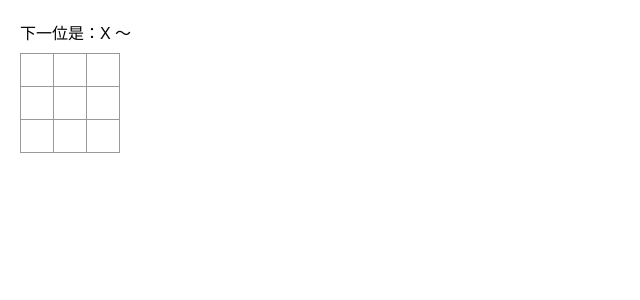
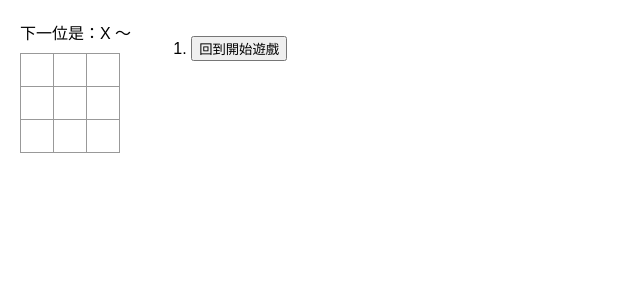
Before and after one commit to MingLin1995/Tic-Tac-Toe, a React (Create React App) app: page / in a window 1280 px wide. Shown: the top 300 px of the page, without its empty margins (0-640 px from the left). Built offline with nearby package versions, Linux system fonts and the light colour scheme.

Commit message:
完成歷史紀錄功能

```diff
--- a/src/App.tsx
+++ b/src/App.tsx
@@ -15,11 +15,12 @@ function Square({ value, onSquareClick }: SquareProps) {
   );
 }
 
-export default function Board() {
+// 由 props 控制
+function Board({ xIsNext, squares, onPlay }) {
   // Array 建立長度為9的空陣列 ; fill 用來填充陣列的方法
   // squares = [null, null, null, null, null, null, null, null, null]
-  const [squares, setSquares] = useState(Array(9).fill(null));
-  const [xIsNext, setXIsNext] = useState(true); // 預設 X = true
+  // const [squares, setSquares] = useState(Array(9).fill(null));
+  // const [xIsNext, setXIsNext] = useState(true); // 預設 X = true
 
   function handleClick(i: number) {
     // 判斷是否已經有值 ( X or O) or 檢查是否已經達成一直線
@@ -28,7 +29,7 @@ export default function Board() {
     }
 
     const nextSquares = squares.slice(); // 建立副本，可與之前紀錄做比較（返回上一步）
-    setSquares(nextSquares); // 更新 squares 狀態
+    // setSquares(nextSquares); // 更新 squares 狀態
 
     // 用來判斷是否為下個玩家
     if (xIsNext) {
@@ -36,7 +37,8 @@ export default function Board() {
     } else {
       nextSquares[i] = 'O';
     }
-    setXIsNext(!xIsNext); // 更新 xIsNext 為下一個玩家
+    // setXIsNext(!xIsNext); // 更新 xIsNext 為下一個玩家
+    onPlay(nextSquares); // 更新 squares xIsNext
   }
 
   const winner = calculateWinner(squares);
@@ -69,6 +71,49 @@ export default function Board() {
         <Square value={squares[8]} onSquareClick={() => handleClick(8)} />
       </div>
     </>
+  );
+}
+
+export default function Game() {
+  const [history, setHistory] = useState([Array(9).fill(null)]);
+  const [currentMove, setCurrentMove] = useState(0);
+  const xIsNext = currentMove % 2 === 0;
+  const currentSquares = history[currentMove];
+
+  function handlePlay(nextSquares: (string | null)[]) {
+    const nextHistory = [...history.slice(0, currentMove + 1), nextSquares];
+    // 更新 squares 改為用 history 儲存 （每個步驟的每個格子的值）
+    setHistory(nextHistory);
+    setCurrentMove(nextHistory.length - 1);
+  }
+
+  function jumpTo(nextMove: number) {
+    setCurrentMove(nextMove);
+  }
+
+  const moves = history.map((squares, move) => {
+    let description: string;
+    if (move > 0) {
+      description = '回到第 ' + move + ' 步驟';
+    } else {
+      description = '回到開始遊戲';
+    }
+    return (
+      <li key={move}>
+        <button onClick={() => jumpTo(move)}>{description}</button>
+      </li>
+    );
+  });
+
+  return (
+    <div className="game">
+      <div className="game-board">
+        <Board xIsNext={xIsNext} squares={currentSquares} onPlay={handlePlay} />
+      </div>
+      <div className="game-info">
+        <ol>{moves}</ol>
+      </div>
+    </div>
   );
 }
 
```
